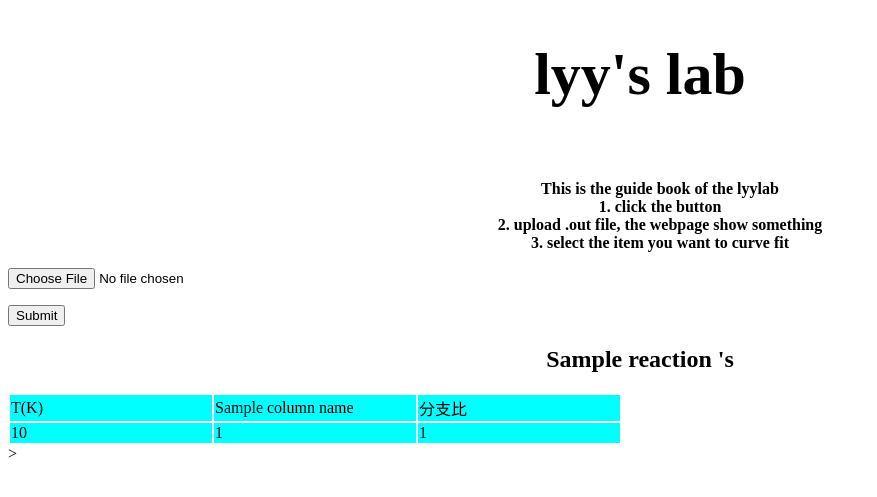
After one commit to SharplessSword/lyylab, a Flask app: template templates/show_file.html in a window 1280 px wide. The commit adds this page. Shown: the top 497 px of the page, without its empty margins (0-877 px from the left). Run offline with Flask 2, Linux system fonts and the light colour scheme; the template is opened without the code that fills it: most values are stand-ins (such as "Sample title", 1, 10 or a date in 2020).

Commit message:
finish upload file

```diff
--- a/app.py
+++ b/app.py
@@ -1,8 +1,14 @@
-from flask import Flask, render_template
+from flask import Flask, render_template, request, redirect, url_for
 from outfile_extractor import get_reaction
 app = Flask(__name__)
 
-reaction = get_reaction()
 @app.route('/')
 def hello_world():
-    return render_template('hello.html', r=get_reaction())
+    return render_template('hello.html')
+
+
+@app.route('/', methods=['POST'])
+def upload_file():
+    uploaded_file = request.files['file']
+    content = uploaded_file.stream.read().decode('utf-8')
+    return render_template('show_file.html', reaction_list=get_reaction(content))
--- a/static/base.css
+++ b/static/base.css
@@ -4,13 +4,16 @@ h1{
     font-size: 60px;
 }
 ol{
-    text-align: left;
+    text-align: center;
     font-weight: bold;
+    list-style-position: inside;
 }
+
 table{
     alignment: center;
 
 }
 td{
-    width: 100px;
+    width: 200px;
+    background: aqua;
 }
--- /dev/null
+++ b/templates/show_file.html
@@ -0,0 +1,49 @@
+<!DOCTYPE html>
+<html lang="en">
+<head>
+    <meta charset="UTF-8">
+    <title>lyy 的实验室</title>
+    <link rel="stylesheet" href='../static/base.css'>
+</head>
+<body>
+    <h1>lyy's lab </h1>
+    <ol>This is the guide book of the lyylab
+        <li>click the button</li>
+        <li>upload .out file, the webpage show something</li>
+        <li>select the item you want to curve fit</li>
+    </ol>
+    <form method="POST" action="" enctype="multipart/form-data">
+      <p><input type="file" name="file"></p>
+      <p><input type="submit" value="Submit"></p>
+    </form>
+    {% for reaction in reaction_list %}
+        <h2 style="text-align: center">{{ reaction.reactant_title }} 's</h2>
+        <table>
+            <tr>
+                <td>T(K)</td>
+                {% for name in reaction.column_name %}
+                    <td>{{ name }}</td>
+                    <td>分支比</td>
+                {% endfor %}
+            </tr>
+            {% for i in range(reaction.temperature|length) %}
+                <tr>
+                    <td>{{ reaction.temperature[i] }}</td>
+                    {% for key in reaction.branch_data_dict %}
+                        <td>{{ reaction.branch_data_dict[key][i] }}</td>
+                        <td>{{ reaction.branch_ratio_dict[key][i] }}</td>
+                    {% endfor %}
+                </tr>
+            {% endfor %}
+        </table>
+    {% endfor %}
+</body>
+<script>
+    function get_upload_file(){
+        var objFile = document.getElementById('outfile')
+        var file = objFile.files[0]
+
+    }
+
+</script>>
+</html>
```
Also changed, not shown: outfile_extractor.py (+17 -16 lines), templates/hello.html (+13 -17 lines).
